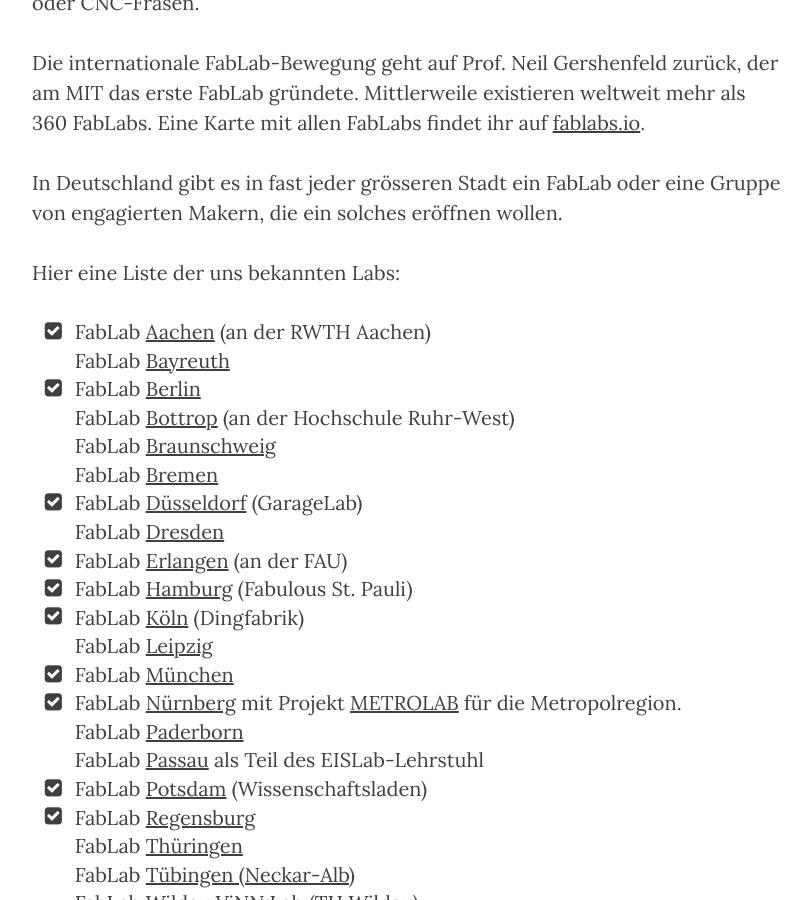
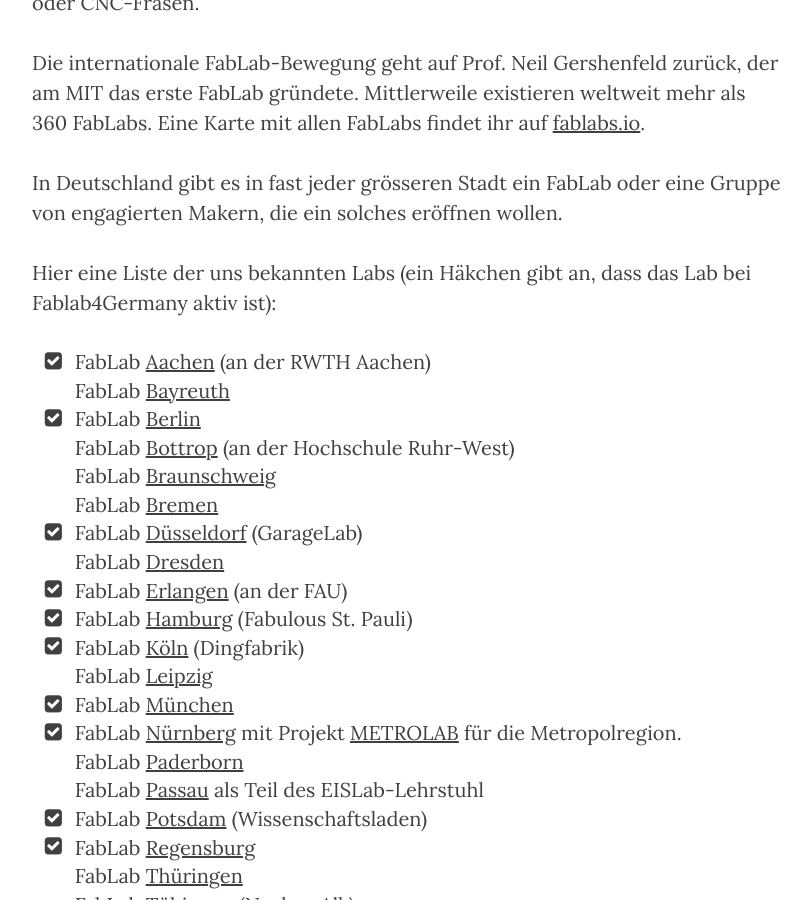
Before and after one commit to fabrikationslabor/fabrikationslabor.github.io, a Jekyll site: the page built from fablabs-in-deutschland.html, in a window 1280 px wide and 900 px high, scrolled down 662 px. Shown: the whole window, without its empty margins (233-1044 px from the left). Built offline with Jekyll 4.4.1, drawn with Linux system fonts in a browser that asks for light colours; nearby versions of some CDN libraries.

Commit message:
Update fablabs-in-deutschland.html

```diff
--- a/fablabs-in-deutschland.html
+++ b/fablabs-in-deutschland.html
@@ -9,7 +9,7 @@
 <p>Die internationale FabLab-Bewegung geht auf Prof. Neil Gershenfeld zurück, der am MIT das erste FabLab gründete. Mittlerweile existieren weltweit mehr als 360 FabLabs. Eine Karte mit allen FabLabs findet ihr auf <a href="https://www.fablabs.io/map" target="_blank">fablabs.io</a>.</p>
 <!-- TODO Karte mit einbinden -->
 <p>In Deutschland gibt es in fast jeder grösseren Stadt ein FabLab oder eine Gruppe von engagierten Makern, die ein solches eröffnen wollen.</p>
-<p>Hier eine Liste der uns bekannten Labs:</p>
+<p>Hier eine Liste der uns bekannten Labs (ein Häkchen gibt an, dass das Lab bei Fablab4Germany aktiv ist):</p>
 <!-- möchte man irgendwie signalisieren, wer bei fablab4germany schon mit vernetzt ist? z.B. durch unterschiedliche listen bullet point farbe oder so -->
 <ul class="fa-ul">
   <li><i class="fa-li fa fa-check-square"></i>FabLab <a href="http://fablab-aachen.de" target="_blank">Aachen</a> (an der RWTH Aachen)</li>
```
